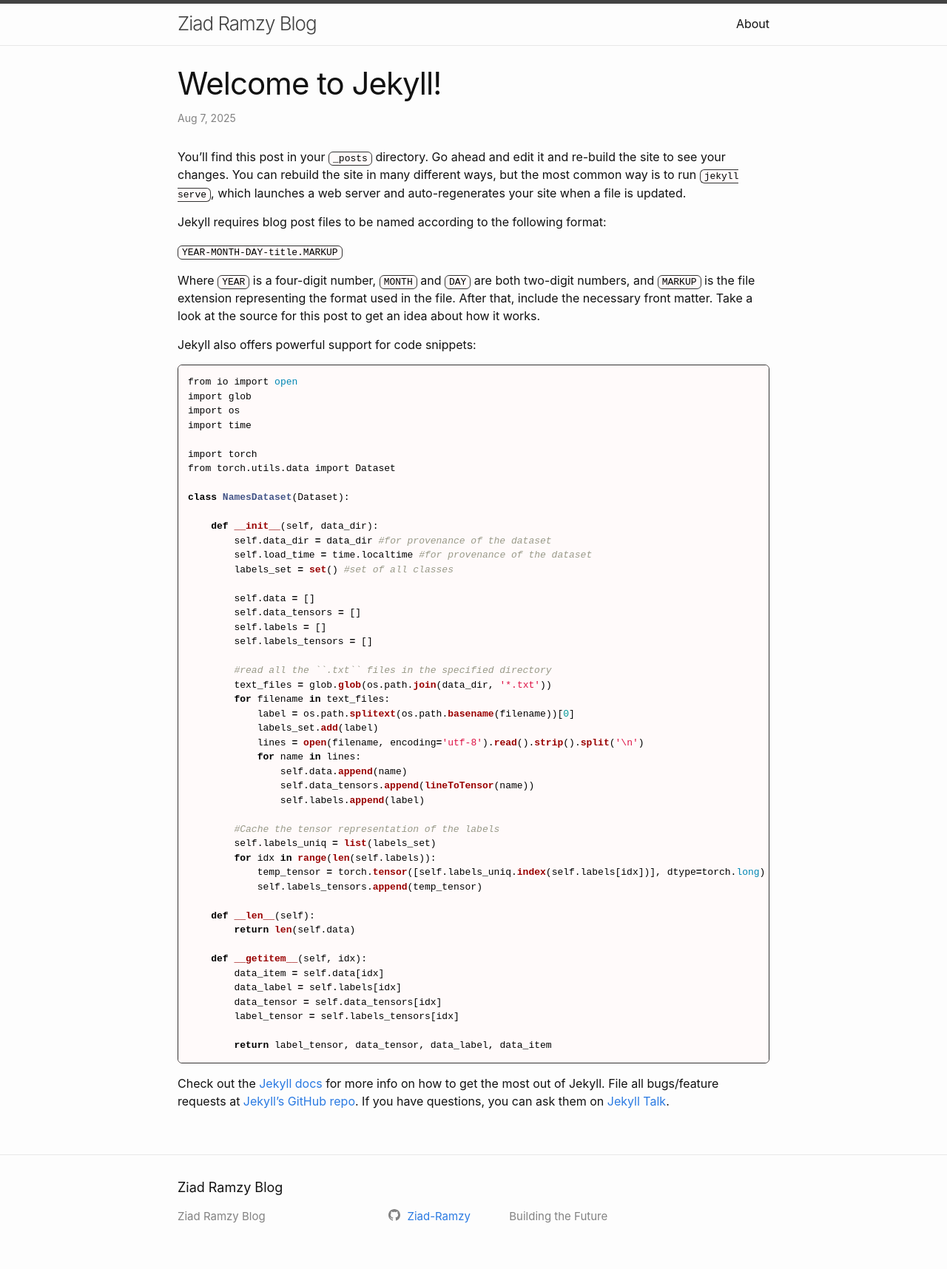
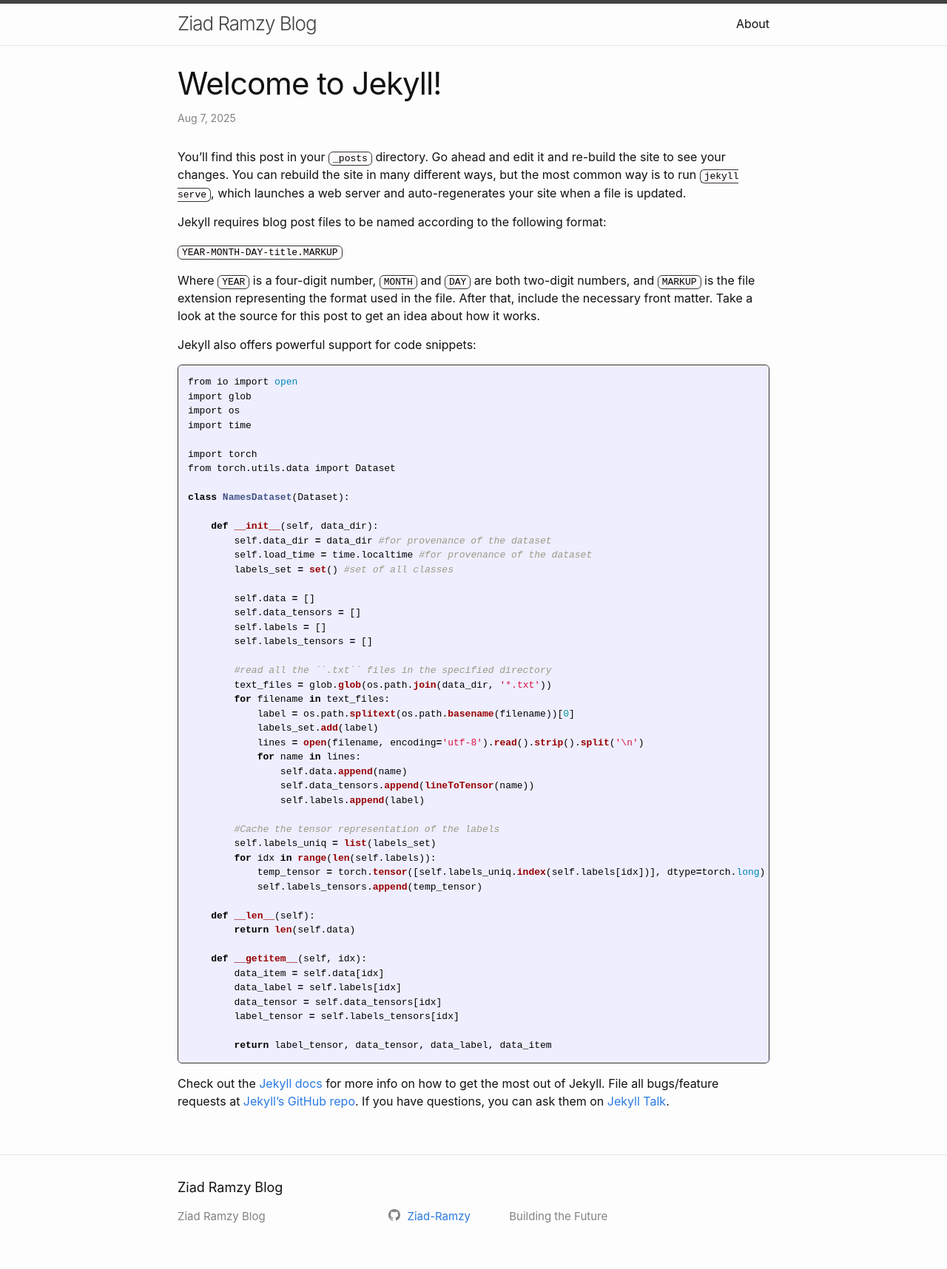
Before and after one commit to Ziad-Ramzy/ziad-ramzy.github.io, a Jekyll site: the page built from _posts/2025-08-07-welcome-to-jekyll.markdown, in a window 1280 px wide. Shown: the whole page at 74% size. Built offline with Jekyll 4.4.1, drawn with Linux system fonts in a browser that asks for light colours.

Commit message:
some customizations

```diff
--- a/assets/main.scss
+++ b/assets/main.scss
@@ -21,11 +21,6 @@ pre code {
   border: none;
 }
 
-/* Ensure .highlight and its children match */
-.highlight, .highlight pre, .highlight code {
-  background-color: #fffafa !important;
-  color: #000000 !important;
-}
 
 
 pre {
```
